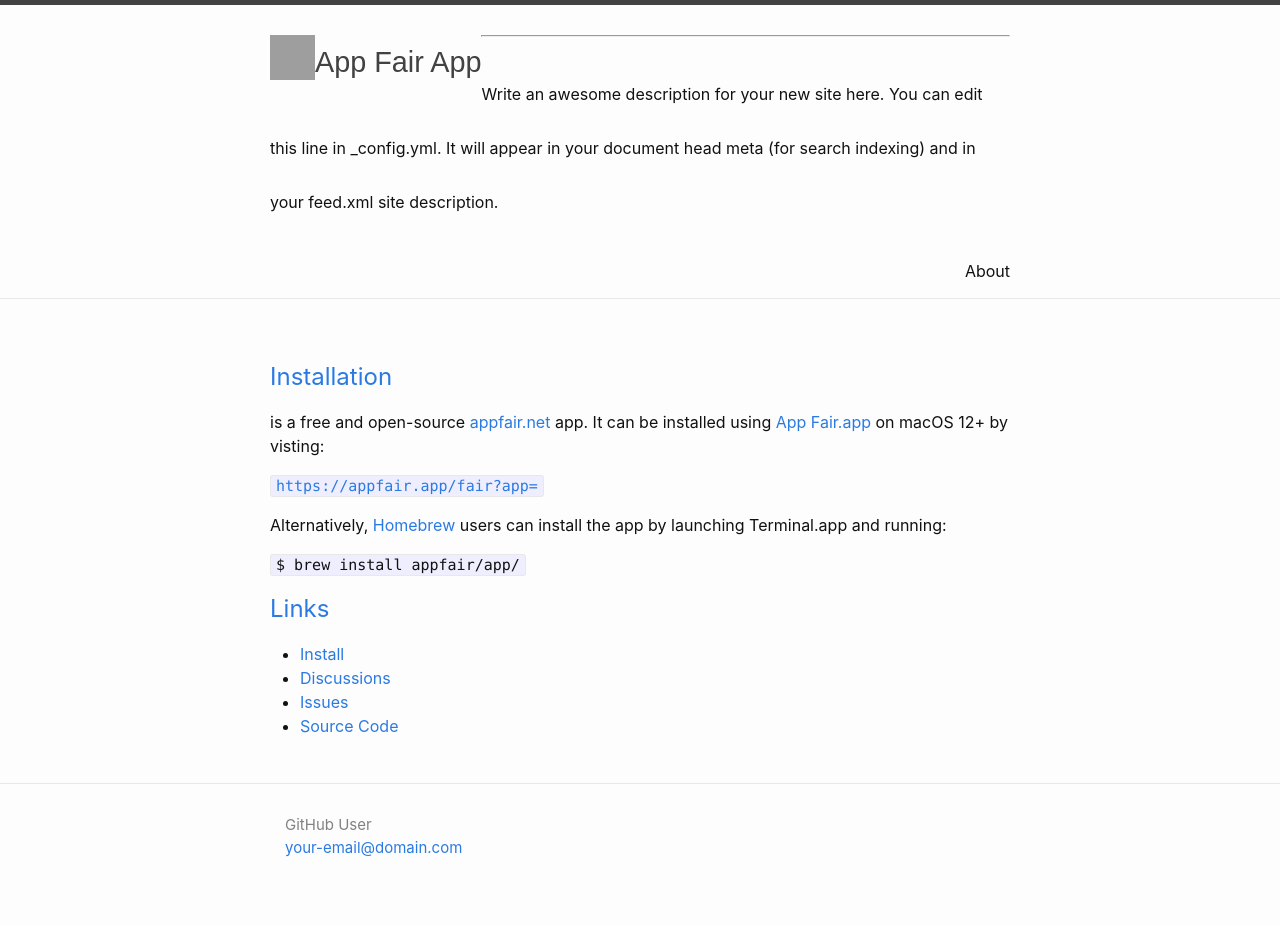
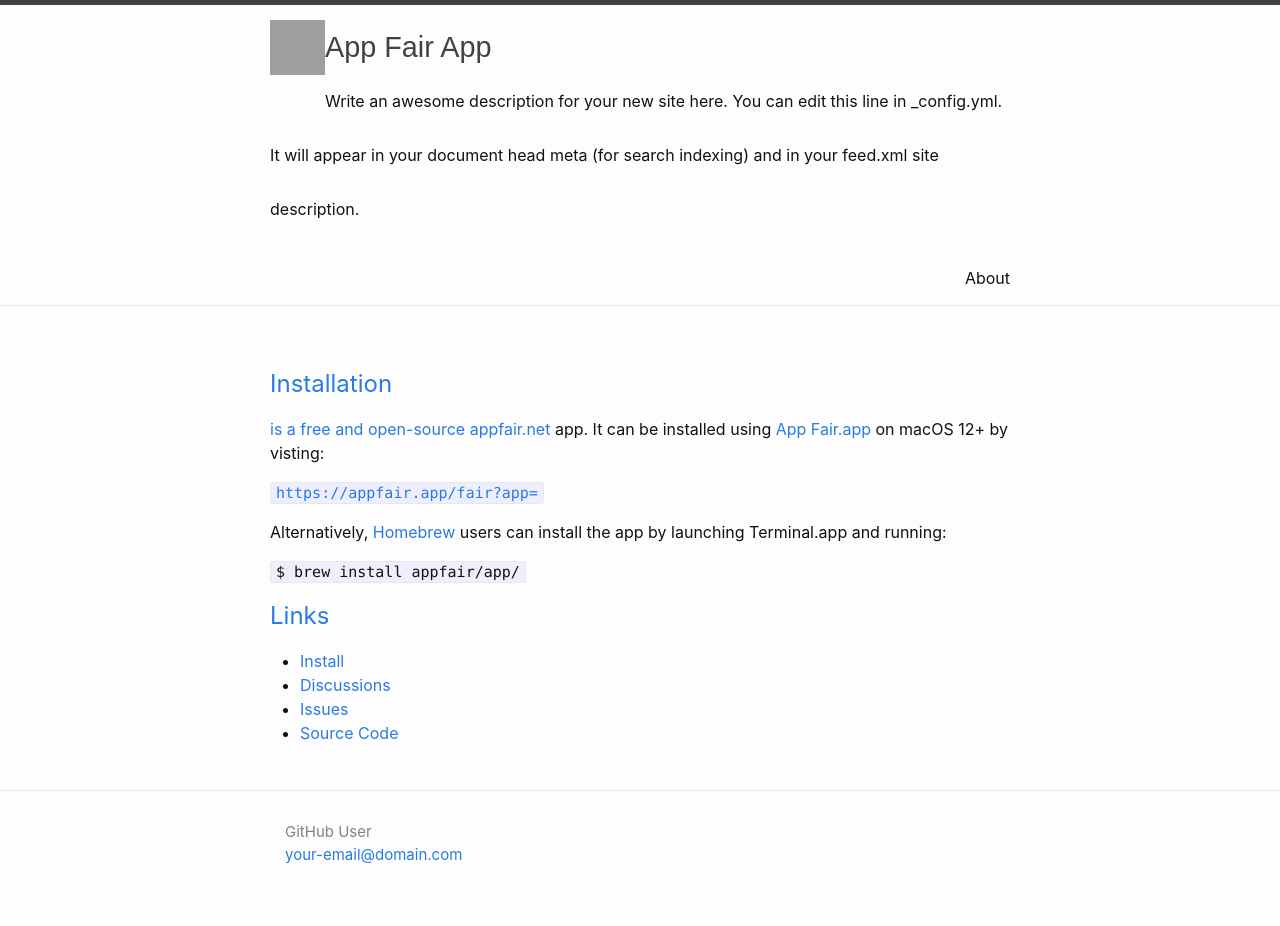
Before and after one commit to appfair/fairapp-theme, a Jekyll site: the page built from index.md, in a window 1280 px wide. Built offline with Jekyll 4.4.1, drawn with Linux system fonts in a browser that asks for light colours; grey boxes are pictures that could not be loaded.

Commit message:
chore: checkpoint

```diff
--- a/_includes/header.html
+++ b/_includes/header.html
@@ -16,16 +16,18 @@
     {% assign apptitle = appname | replace: "-", " " %}
 
     {% if page.showicon != false %}
+    <span style="vertical-align: middle;">
     <p>
-    <img align="left" width="45" height="45" src="{{ appurl }}/releases/latest/download/{{ appname }}.png" />
+    <img align="left" width="55" height="55" src="{{ appurl }}/releases/latest/download/{{ appname }}.png" />
     </p>
     {% endif %}
     <p>
     <a class="site-title" rel="author" href="{{ "/" | relative_url }}">
         {{ apptitle | default:site.title | escape }}</a>
-    <hr />
+        <br />
         {{ page.subtitle | default: site.description }}
     </p>
+    </span>
 
     {%- if titles_size > 0 -%}
       <nav class="site-nav">
--- a/_layouts/fairapp.html
+++ b/_layouts/fairapp.html
@@ -18,7 +18,7 @@ layout: default
 </div>
 
 {% if appname != "App-Fair" %}
-<h2><a name="install">Installation</a></h2>
+<h2><a name="install" />Installation</h2>
 
 <p>
 {{ apptitle }} is a free and open-source <a href="https://appfair.net">appfair.net</a> app. It can be installed using <a href="https://appfair.app">App Fair.app</a> on macOS 12+ by visting:
@@ -72,12 +72,12 @@ $ brew install appfair/app/{{ apptoken }}
 
 {% if platform == 'mac' and macHeader == false %}
 {% assign macHeader = true %}
-<h2><a name="screens-macos">macOS Screenshots</a></h2>
+<h2><a name="screens-macos" />macOS Screenshots</h2>
 {% endif %}
 
 {% if platform == 'ios' and iosHeader == false %}
 {% assign iosHeader = true %}
-<h2><a name="screens-ios">iOS Screenshots</a></h2>
+<h2><a name="screens-ios" />iOS Screenshots</h2>
 {% endif %}
 
 <div>
@@ -113,7 +113,7 @@ $ brew install appfair/app/{{ apptoken }}
 
 -->
 
-<h2><a name="links">Links</a></h2>
+<h2><a name="links" />Links</h2>
 
 <ul>
     <li><a href="https://appfair.app/fair?app={{ appname }}">Install</a></li>
--- a/_sass/fairapp/_layout.scss
+++ b/_sass/fairapp/_layout.scss
@@ -18,7 +18,7 @@
   DISABLED-letter-spacing: -1px;
   margin-bottom: 0;
   float: left;
-  vertical-align: middle;
+  DISABLED-vertical-align: middle;
 
   @include media-query($on-palm) {
     padding-right: 45px;
```
